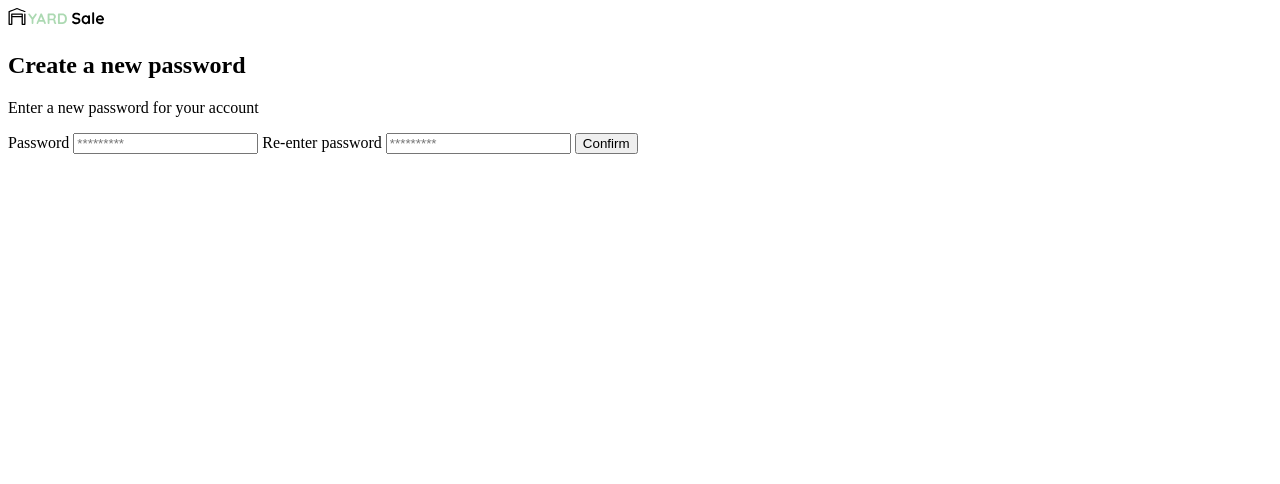
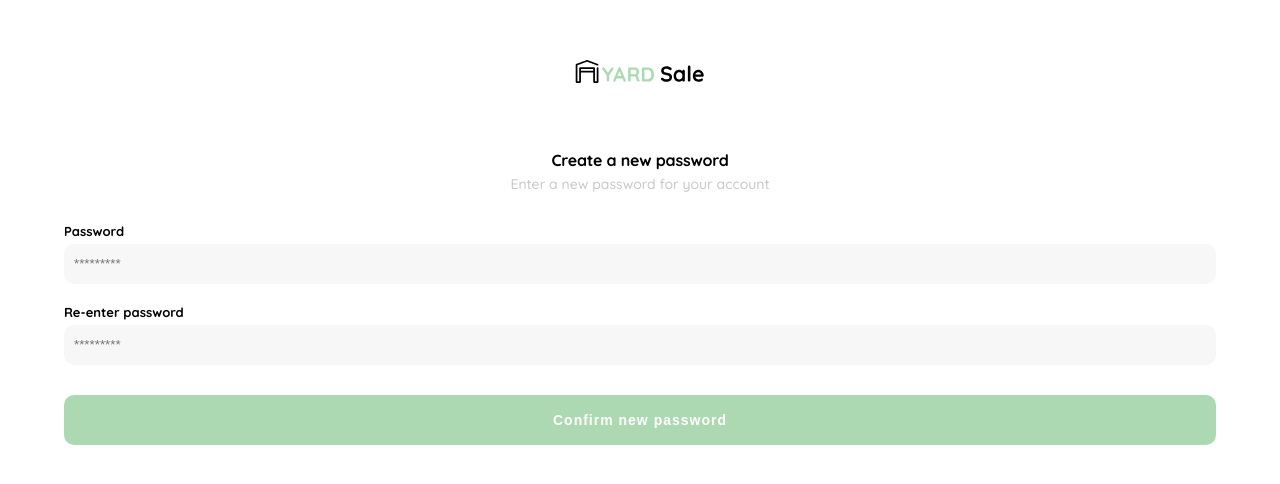
Before and after one commit to EntomoSci/YardSale, a plain HTML site: page pages/new-password.html in a window 1280 px wide. Drawn offline with Linux system fonts and the light colour scheme.

Commit message:
Adding styles to new password page

```diff
--- a/css/main.css
+++ b/css/main.css
@@ -15,7 +15,7 @@ html
 body
 {
     font-family: 'Quicksand', sans-serif;
-/*  font-family: 'Roboto', sans-serif; */
+ /* font-family: 'Roboto', sans-serif; */
 }
 
 :root
@@ -24,7 +24,7 @@ body
     --very-light-pink: #c7c7c7;
     --hospital-green: #acd9b2;
     --white: #fff;
-    --input-input-field: #f7f7f7;
+    --input-field: #f7f7f7;
     --dark: #232830;
     --black: #000;
 }
--- a/pages/new-password.html
+++ b/pages/new-password.html
@@ -5,25 +5,133 @@
         <meta charset="UTF-8" />
         <meta http-equiv="X-UA-Compatible" content="IE=edge" />
         <meta name="viewport" content="width=device-width, initial-scale=1.0" />
+        <link rel="preconnect" href="https://fonts.googleapis.com" />
+        <link rel="preconnect" href="https://fonts.gstatic.com" crossorigin />
+        <link href="https://fonts.googleapis.com/css2?family=Quicksand:wght@300;500;700&family=Roboto:wght@700&display=swap" rel="stylesheet" />
+        <link rel="stylesheet" href="../css/main.css" />
         <title>Yard Sale</title>
+        <style>
+            body
+            {
+                display: flex;
+                flex-direction: column;
+                align-items: center;
+
+                width: 100%;
+                height: 100vh;
+            }
+            .header__logo
+            {
+                width: 130px;
+                height: auto;
+                padding: 60px 0;
+            }
+            .main-container
+            {
+                display: flex;
+                flex-direction: column;
+                align-items: center;
+
+                width: 90%;
+                height: 100vh;
+            }
+            .title-section__title
+            {
+                font-size: 1.6rem;
+                font-weight: 700;
+                letter-spacing: -0.2px;
+
+                margin-bottom: .5rem;
+            }
+            .title-section__subtitle
+            {
+                font-size: 1.4rem;
+                font-weight: 500;
+
+                margin-bottom: 3rem;
+
+                color: var(--very-light-pink);
+            }
+            .main-container__title-section,
+            .form-section__form
+            {
+                display: flex;
+                flex-direction: column;
+                align-items: center;
+            }
+            .main-container__title-section,
+            .main-container__form-section,
+            .form__password-container,
+            .form__repeat-password-container
+            {
+                width: 100%;
+            }
+            .generic-input-label
+            {
+                font-size: 1.3rem;
+                font-weight: 700;
+                margin-bottom: 5px;
+
+                color: var(--black);
+            }
+            .generic-input
+            {
+                height: 40px;
+                padding: 5px 10px;
+                border: none;
+                border-radius: 10px;
+
+                background-color: var(--input-field);
+            }
+            .form__password-container
+            {
+                margin-bottom: 20px;
+            }
+            .form__password-container,
+            .form__repeat-password-container
+            {
+                display: flex;
+                flex-direction: column;
+            }
+            .form__button--submit
+            {
+                font-size: 1.4rem;
+                font-weight: 700;
+                width: 100%;
+                height: 50px;
+
+                border: none;
+                border-radius: 10px;
+                margin-top: 30px;
+                outline: none;
+
+                letter-spacing: .1rem;
+                color: var(--white);
+                background-color: var(--hospital-green);
+            }
+        </style>
     </head>
 
     <body>
-        <header class="create-new-password__header">
-            <img src="../assets/img/logos/logo_yard_sale.svg" alt="Yard Sale Logo">
+        <header class="header">
+            <img class="header__logo" src="../assets/img/logos/logo_yard_sale.svg" alt="Yard Sale Logo">
         </header>
-        <main class="create-new-password__main-container">
-            <section class="main-container__title">
-                <h1>Create a new password</h1>
-                <p>Enter a new password for your account</p>
+        <main class="main-container">
+            <section class="main-container__title-section">
+                <h1 class="title-section__title">Create a new password</h1>
+                <p class="title-section__subtitle">Enter a new password for your account</p>
             </section>
-            <section class="main-container__form">
-                <form action="">
-                    <label for="password">Password</label>
-                    <input type="password" id="password" placeholder="*********" />
-                    <label for="repeat-password">Re-enter password</label>
-                    <input type="password" id="repeat-password" placeholder="*********" />
-                    <input type="submit" value="Confirm" class="primary-button" />
+            <section class="main-container__form-section">
+                <form class="form-section__form" action="">
+                    <div class="form__password-container">
+                        <label class="password-container__label-password generic-input-label" for="password">Password</label>
+                        <input class="password-container__input-password generic-input" type="password" id="password" placeholder="*********" />
+                    </div>
+                    <div class="form__repeat-password-container">
+                        <label class="repeat-password-container__label-repeat-password generic-input-label" for="repeat-password">Re-enter password</label>
+                        <input class="repeat-password-container__input-repeat-password generic-input" type="password" id="repeat-password" placeholder="*********" />
+                    </div>
+                    <input class="form__button--submit primary-button" type="submit" value="Confirm new password" />
                 </form>
             </section>
         </main>
```
